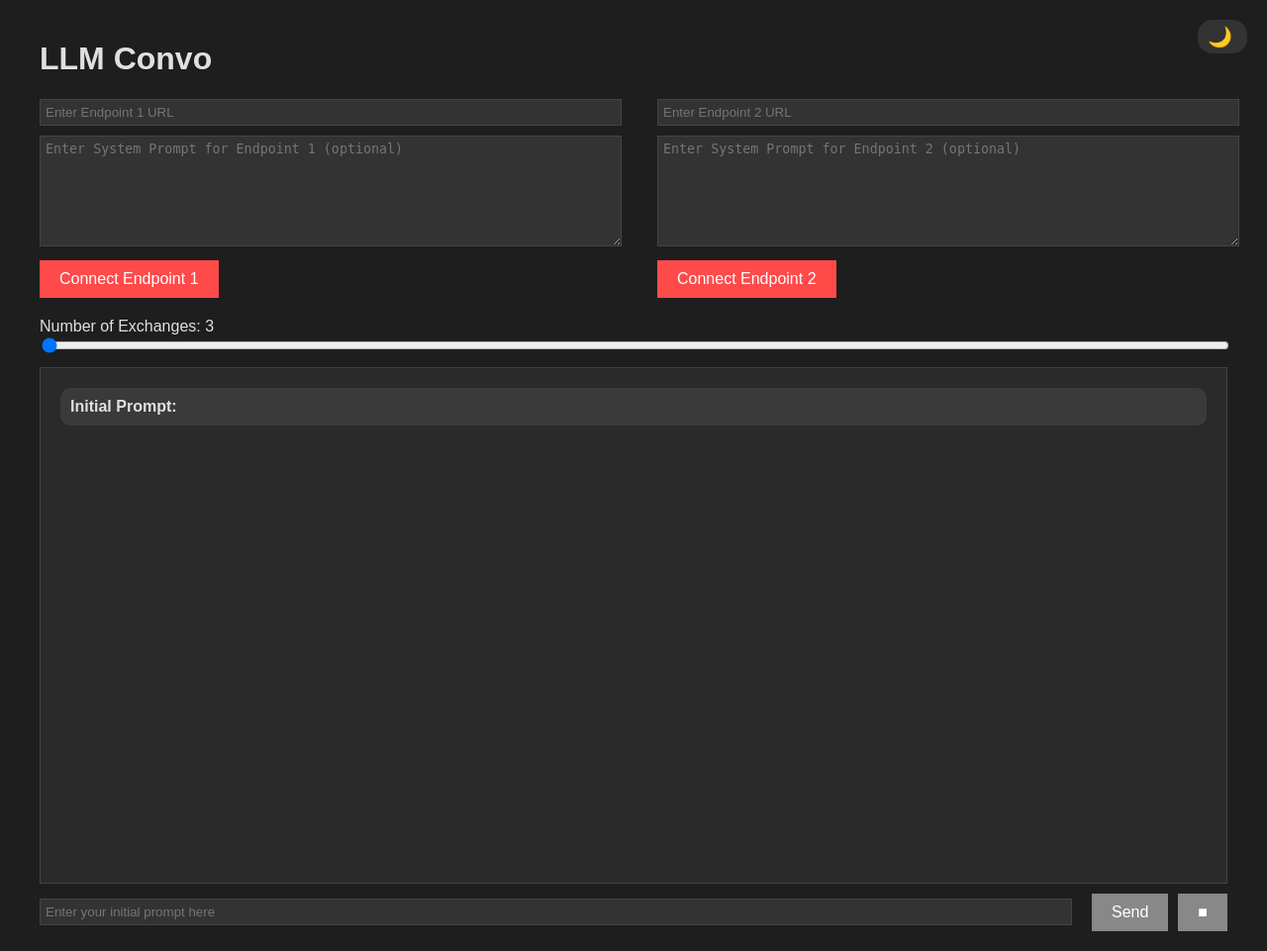
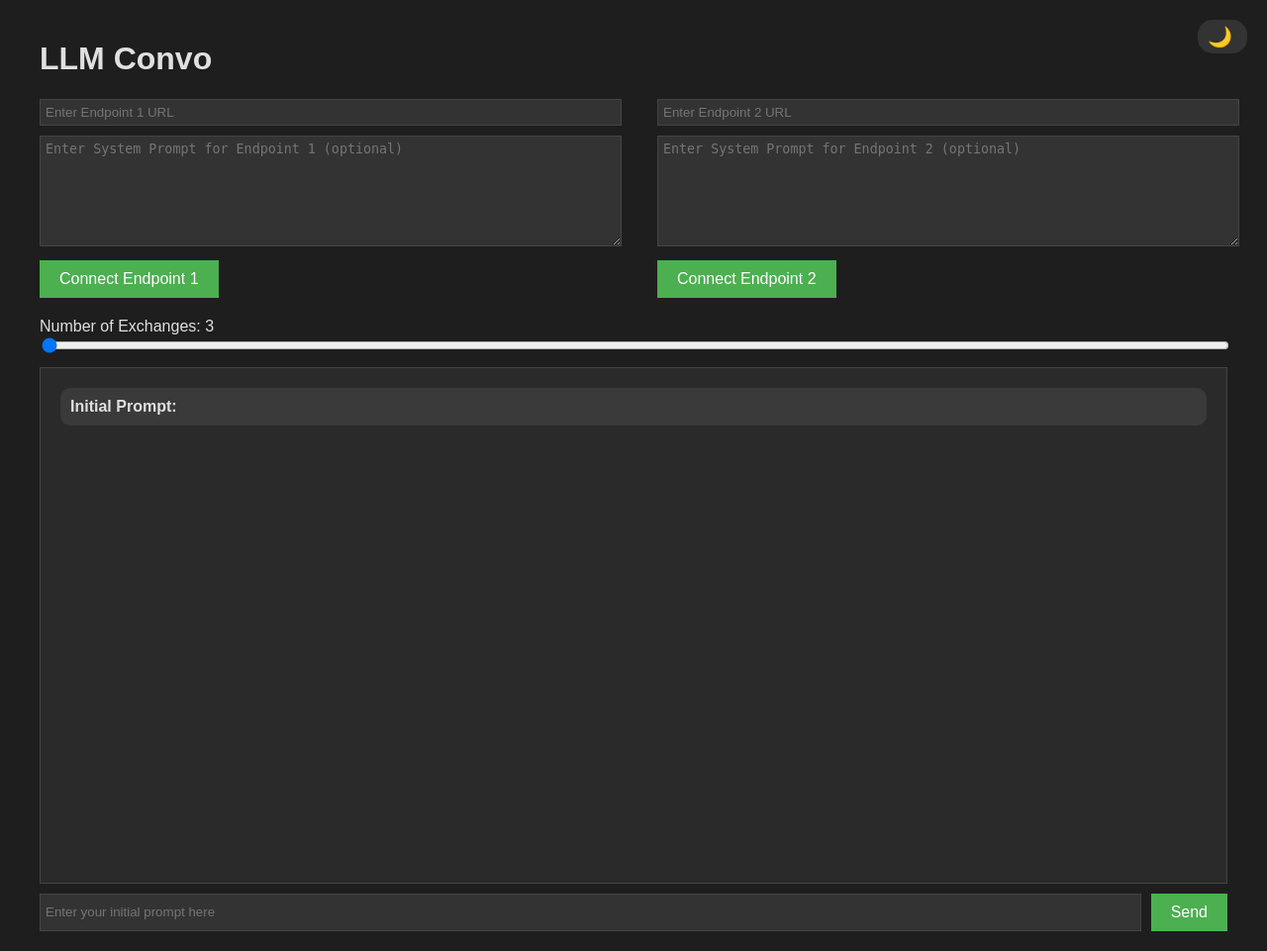
Before and after one commit to domsantschi/llm-convo, a Flask app: page / in a window 1280 px wide. Shown: the whole page at 99% size. Run offline with Flask 3, Linux system fonts and the light colour scheme.

Commit message:
Update index.html

```diff
--- a/templates/index.html
+++ b/templates/index.html
@@ -1,3 +1,4 @@
+
 <!DOCTYPE html>
 <html lang="en">
 <head>
@@ -13,9 +14,7 @@
             --input-border-color: #444;
             --conversation-bg-color: #2a2a2a;
             --message-bg-color: #3a3a3a;
-            --button-ready-bg-color: #4CAF50;
-            --button-pending-bg-color: #ff4a4a;
-            --button-inactive-bg-color: #888888;
+            --button-bg-color: #4CAF50;
             --button-text-color: white;
         }
 
@@ -26,9 +25,7 @@
             --input-border-color: #ccc;
             --conversation-bg-color: #fff;
             --message-bg-color: #e9e9e9;
-            --button-ready-bg-color: #4CAF50;
-            --button-pending-bg-color: #ff4a4a;
-            --button-inactive-bg-color: #888888;
+            --button-bg-color: #4CAF50;
             --button-text-color: white;
         }
 
@@ -72,6 +69,8 @@
             margin-bottom: 10px;
             background-color: var(--conversation-bg-color);
         }
+
+        /* Bubble under Initial Prompt for inserting user's input */
         #initial-prompt-text {
             margin: 10px;
             padding: 10px;
@@ -82,9 +81,7 @@
 
         #prompt-container {
             display: flex;
-            align-items: center;
             margin-top: 10px;
-            gap: 10px;
         }
         #prompt {
             flex-grow: 1;
@@ -95,19 +92,13 @@
             padding: 5px;
         }
         button {
-            background-color: var(--button-ready-bg-color);
+            background-color: var(--button-bg-color);
             border: none;
             color: var(--button-text-color);
             padding: 10px 20px;
             text-align: center;
             text-decoration: none;
             display: inline-block;
-            font-size: 16px;
-            cursor: pointer;
-        }
-        .stop-btn {
-            background-color: var(--button-inactive-bg-color);
-            padding: 10px 20px;
             font-size: 16px;
             cursor: pointer;
         }
@@ -122,13 +113,6 @@
             color: #888;
             text-align: right;
             margin-top: 5px;
-        }
-        .connect-btn {
-            padding: 10px 20px;
-            color: var(--button-text-color);
-            cursor: pointer;
-            background-color: var(--button-pending-bg-color);
-            border: none;
         }
         #num-exchanges-container {
             margin-bottom: 10px;
@@ -163,7 +147,7 @@
             content: '☀️';
         }
         .theme-toggle input:checked + label {
-            background-color: var(--button-ready-bg-color);
+            background-color: var(--button-bg-color);
             color: var(--button-text-color);
         }
     </style>
@@ -179,12 +163,12 @@
             <div class="endpoint">
                 <input type="text" id="endpoint1" placeholder="Enter Endpoint 1 URL">
                 <textarea id="system-prompt1" placeholder="Enter System Prompt for Endpoint 1 (optional)"></textarea>
-                <button id="connect-endpoint1" class="connect-btn" onclick="connectEndpoint(1)">Connect Endpoint 1</button>
+                <button onclick="connectEndpoint(1)">Connect Endpoint 1</button>
             </div>
             <div class="endpoint">
                 <input type="text" id="endpoint2" placeholder="Enter Endpoint 2 URL">
                 <textarea id="system-prompt2" placeholder="Enter System Prompt for Endpoint 2 (optional)"></textarea>
-                <button id="connect-endpoint2" class="connect-btn" onclick="connectEndpoint(2)">Connect Endpoint 2</button>
+                <button onclick="connectEndpoint(2)">Connect Endpoint 2</button>
             </div>
         </div>
         <div id="num-exchanges-container">
@@ -193,21 +177,17 @@
         </div>
 
         <div id="conversation">
+            <!-- Pre-defined bubble for Initial Prompt -->
             <div id="initial-prompt-text"><strong>Initial Prompt:</strong> <span id="initial-prompt-content"></span></div>
         </div>
 
         <div id="prompt-container">
-            <input type="text" id="prompt" placeholder="Enter your initial prompt here" onkeydown="if (event.key === 'Enter') { $('#send').click(); }">
+            <input type="text" id="prompt" placeholder="Enter your initial prompt here">
             <button id="send">Send</button>
-            <button class="stop-btn" id="stop" title="Stop Streaming">■</button>
         </div>
     </div>
 
     <script>
-        var currentXHR = null;  // Track the active request for stopping
-        var endpoint1Connected = false;
-        var endpoint2Connected = false;
-
         function connectEndpoint(endpointNum) {
             var endpointUrl = $('#endpoint' + endpointNum).val();
             var systemPrompt = $('#system-prompt' + endpointNum).val();
@@ -222,43 +202,12 @@
                         system_prompt: systemPrompt
                     }),
                     success: function(response) {
-                        if (response.status === "success") {
-                            $('#connect-endpoint' + endpointNum).css('background-color', 'var(--button-ready-bg-color)');
-                            if (endpointNum === 1) {
-                                endpoint1Connected = true;
-                            } else {
-                                endpoint2Connected = true;
-                            }
-                        } else {
-                            $('#connect-endpoint' + endpointNum).css('background-color', 'var(--button-pending-bg-color)');
-                            if (endpointNum === 1) {
-                                endpoint1Connected = false;
-                            } else {
-                                endpoint2Connected = false;
-                            }
-                        }
-                        updateSendButtonState();
                         alert(response.message);
-                    },
-                    error: function() {
-                        $('#connect-endpoint' + endpointNum).css('background-color', 'var(--button-pending-bg-color)');
-                        if (endpointNum === 1) {
-                            endpoint1Connected = false;
-                        } else {
-                            endpoint2Connected = false;
-                        }
-                        updateSendButtonState();
-                        alert("Failed to connect to Endpoint " + endpointNum);
+                        // Save to localStorage
+                        localStorage.setItem('endpoint' + endpointNum, endpointUrl);
+                        localStorage.setItem('systemPrompt' + endpointNum, systemPrompt);
                     }
                 });
-            }
-        }
-
-        function updateSendButtonState() {
-            if (endpoint1Connected && endpoint2Connected) {
-                $('#send').prop('disabled', false).css('background-color', 'var(--button-ready-bg-color)');
-            } else {
-                $('#send').prop('disabled', true).css('background-color', 'var(--button-inactive-bg-color)');
             }
         }
 
@@ -273,104 +222,92 @@
                 $('#num-exchanges-value').text($(this).val());
             });
 
-            // Initially disable Send and Stop buttons
-            $('#send').prop('disabled', true).css('background-color', 'var(--button-inactive-bg-color)');
-            $('#stop').prop('disabled', true).css('background-color', 'var(--button-inactive-bg-color)');
-
 		$('#send').click(function() {
 			var prompt = $('#prompt').val();
 			var numExchanges = $('#num-exchanges').val();
+
 			if (prompt) {
-                // Update the initial prompt content without clearing the conversation
+
+				// Inject user's prompt directly into the pre-defined Initial Prompt placeholder
 				$('#initial-prompt-content').text(prompt);
+
+				// Clear the input field after submission
 				$('#prompt').val('');
 
-                var conversation = $('#conversation');
-
-                currentXHR = new XMLHttpRequest();
-                currentXHR.open('POST', '/chat', true);
-                currentXHR.setRequestHeader('Content-Type', 'application/json');
-                currentXHR.send(JSON.stringify({prompt: prompt, num_exchanges: numExchanges}));
-
-                // Enable Stop button and change its color to red
-                $('#stop').prop('disabled', false).css('background-color', 'var(--button-pending-bg-color)');
+				// Continue with the streaming response for Models
+				var xhr = new XMLHttpRequest();
+				xhr.open('POST', '/chat', true);
+				xhr.setRequestHeader('Content-Type', 'application/json');
+				xhr.send(JSON.stringify({prompt: prompt, num_exchanges: numExchanges}));
 
 				var currentMessage = null;
 				var currentContent = '';
 
-                currentXHR.onprogress = function() {
-                    var newData = currentXHR.response.substr(currentXHR.seenBytes || 0);
-                    currentXHR.seenBytes = currentXHR.response.length;
+				xhr.onprogress = function() {
+					var newData = xhr.response.substr(xhr.seenBytes || 0);
+					xhr.seenBytes = xhr.response.length;
 
 					var messages = newData.split('\n');
 					messages.forEach(function(message) {
 						if (message.trim() !== '') {
 							try {
 								var data = JSON.parse(message);
+
 								if (data.error) {
 									alert('Error: ' + data.error);
 									return;
 								}
+
 								if (data.sender) {
 									if (currentMessage) {
 										currentMessage.find('p').html('<strong>' + currentMessage.data('sender') + ':</strong> ' + currentContent);
 									}
 									currentMessage = $('<div class="message">');
 									currentMessage.data('sender', data.sender);
-                                    currentContent = '';
+									currentContent = ''; // Reset content for new message
+
+									// Message bubble creation
 									var messageHtml = '<p><strong>' + data.sender + ':</strong> ';
 									if (data.message) {
-                                        messageHtml += data.message;
+										messageHtml += data.message; // Handle normal message (Model 1/2)
 									}
 									messageHtml += '</p>';
 									currentMessage.html(messageHtml);
-                                    conversation.append(currentMessage);
+									$('#conversation').append(currentMessage);
+
+								// Handle content streams (Model dialogue)
 								} else if (data.content) {
 									currentContent += data.content;
 									if (currentMessage) {
 										currentMessage.find('p').html('<strong>' + currentMessage.data('sender') + ':</strong> ' + currentContent);
 									}
 								} else if (data.end) {
-                                    if (currentMessage) {
-                                        var statsHtml = '<div class="message-info">'
-                                            + data.timestamp + ' - '
-                                            + data.model + ' - '
+									// Once conversation part ends, append token stats
+									currentMessage.find('.message-info').append('<br>'
 										+ data.total_tokens + ' tokens - '
-                                            + data.tps.toFixed(2) + ' tokens/sec</div>';
-                                        currentMessage.append(statsHtml);
-                                    }
-                                    currentMessage = null;
-                                    currentContent = '';
+										+ data.tps.toFixed(2) + ' tokens/sec');
+									currentMessage = null; // Reset for next exchange
 								}
 							} catch (e) {
 								console.error('Error parsing message:', e);
 							}
 						}
 					});
-                    conversation.scrollTop(conversation[0].scrollHeight);
+
+					// Autoscroll to bottom of the conversation as new messages arrive
+					$('#conversation').scrollTop($('#conversation')[0].scrollHeight);
 				};
 
-                currentXHR.onload = function() {
+				xhr.onload = function() {
 					if (currentMessage) {
 						currentMessage.find('p').html('<strong>' + currentMessage.data('sender') + ':</strong> ' + currentContent);
 					}
-                    // Disable Stop button and change its color back to grey
-                    $('#stop').prop('disabled', true).css('background-color', 'var(--button-inactive-bg-color)');
 				};
 			}
 		});
 
-            $('#stop').click(function() {
-                if (currentXHR) {
-                    currentXHR.abort();
-                    // Disable Stop button and change its color back to grey
-                    $('#stop').prop('disabled', true).css('background-color', 'var(--button-inactive-bg-color)');
-                    alert('Streaming stopped.');
-                }
-            });
-
             // Theme toggle functionality
-            $('#theme-switch').change(function() {
+            $('#theme-switch').change(function () {
                 if (this.checked) {
                     $('body').addClass('light-mode');
                     localStorage.setItem('theme', 'light');
@@ -380,7 +317,7 @@
                 }
             });
 
-            // Load saved theme preference
+            // Load the saved theme from localStorage
             var savedTheme = localStorage.getItem('theme');
             if (savedTheme === 'light') {
                 $('#theme-switch').prop('checked', true).trigger('change');
```
Lines whose indentation alone changed are shown as unchanged.
